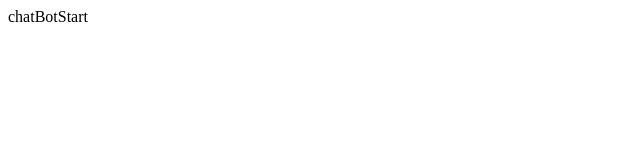
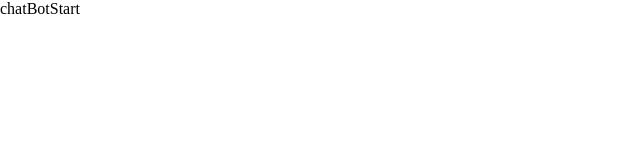
Before and after one commit to SabinaMB/chatBot, a React (Vite) app: page / in a window 1280 px wide. Shown: the top 160 px of the page, without its empty margins (0-640 px from the left). Built offline with nearby package versions, Linux system fonts and the light colour scheme.

Commit message:
starting the project

```diff
--- a/index.html
+++ b/index.html
@@ -2,8 +2,9 @@
 <html lang="en">
   <head>
     <meta charset="UTF-8" />
-
     <meta name="viewport" content="width=device-width, initial-scale=1.0" />
+    <link href='https://unpkg.com/boxicons@2.1.4/css/boxicons.min.css' rel='stylesheet'>
+    <link rel="stylesheet" href="https://cdnjs.cloudflare.com/ajax/libs/font-awesome/6.7.1/css/all.min.css" />
     <title>chatBot</title>
   </head>
   <body>
--- a/src/App.jsx
+++ b/src/App.jsx
@@ -3,7 +3,7 @@ import chatBotStart from './Components/chatBotStart'
 
 function App() {
   return (
-    <div>chatBotStart</div>
+    <div className='container'>chatBotStart</div>
   )
 }
 
--- a/src/Components/chatBotStart.jsx
+++ b/src/Components/chatBotStart.jsx
@@ -1,8 +1,11 @@
 import React from 'react'
+import './chatBotStart.css'
 
 const chatBotStart = () => {
   return (
-    <div>chatBotStart</div>
+    <div className='startPage'>
+        <button className='startButton'>Start Chatting</button>
+    </div>
   )
 }
 
--- a/src/index.css
+++ b/src/index.css
@@ -0,0 +1,6 @@
+* {
+    margin: 0;
+    padding: 0;
+    box-sizing: border-box;
+    outline: none;
+}
```
Also changed, not shown: src/Components/chatBotStart.css (added).
